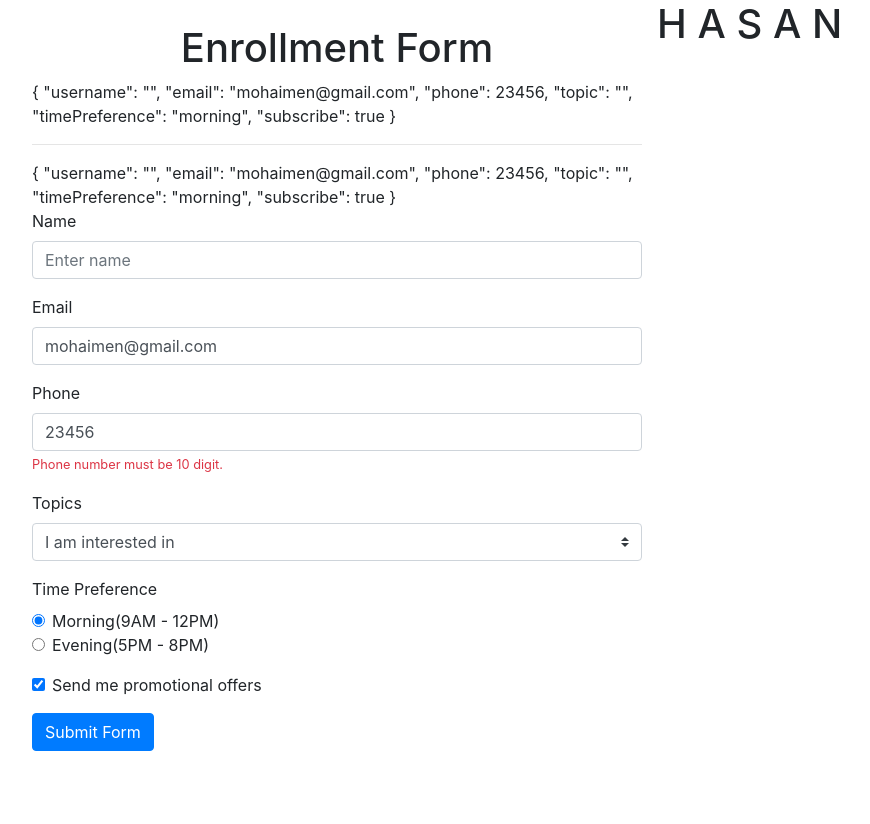
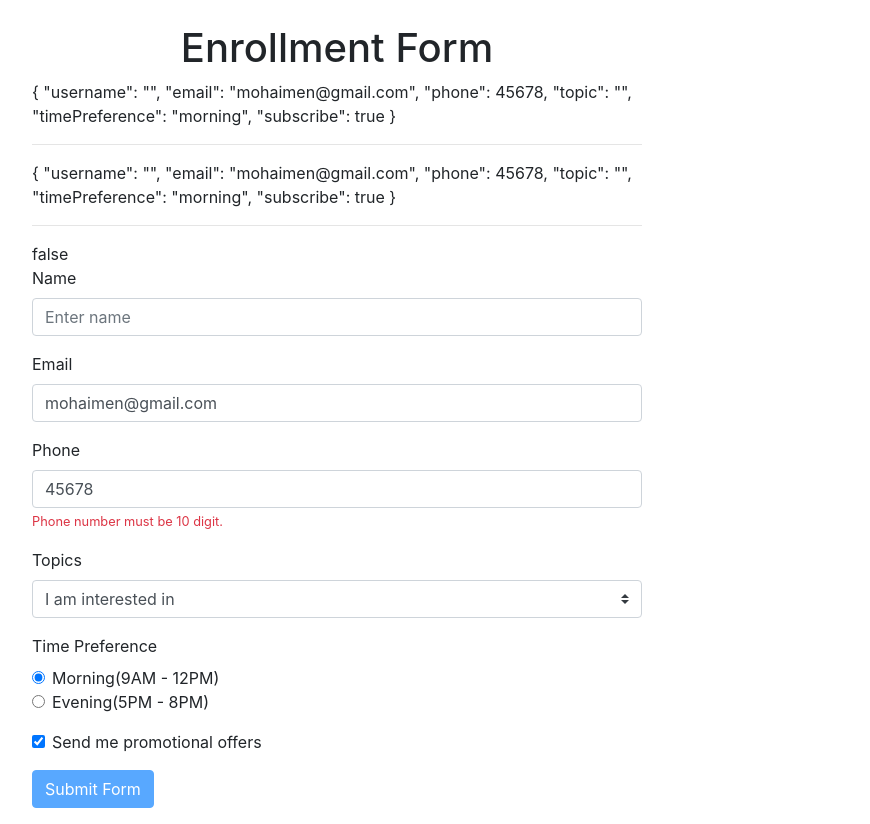
Before and after one commit to mohaimenkhalid/Angular-Forms, an Angular app: page / in a window 1280 px wide. Shown: the whole page, without its empty margins (303-1173 px from the left). Before the commit the page ends 800 px from the top, so only its background shows below. Built offline with nearby package versions, Linux system fonts and the light colour scheme.

Commit message:
Form validation

```diff
--- a/src/app/app.component.html
+++ b/src/app/app.component.html
@@ -6,6 +6,8 @@
         {{ userForm.value | json}}
         <hr>
         {{ userModel | json}}
+        <hr>
+        {{ userForm.valid }}
         <div class="form-group">
           <label>Name</label>
           <input type="text" required class="form-control"
@@ -18,7 +20,13 @@
         </div>
         <div class="form-group">
           <label>Email</label>
-          <input type="email" class="form-control" placeholder="Enter email" name="email" [(ngModel)]="userModel.email">
+          <input type="email" class="form-control" placeholder="Enter email"
+                 name="email" [(ngModel)]="userModel.email" #email="ngModel"
+                 [class.is-invalid] = "email.invalid && email.touched" required
+          >
+          <small class="text-danger"
+                 [class.d-none] = "email.valid || email.untouched"
+          >Email is required.</small>
         </div>
         <div class="form-group">
           <label>Phone</label>
@@ -54,16 +62,16 @@
         </div>
         <div class="form-group">
           <div class="form-check">
-            <input type="checkbox" class="form-check-input" name="subscribe" [(ngModel)]="userModel.subscribe">
-            <label class="form-check-label">Send me promotional offers</label>
+            <input type="checkbox" class="form-check-input" name="subscribe" [(ngModel)]="userModel.subscribe" #subscribe="ngModel" required>
+            <label class="form-check-label">Send me promotional offers</label><br>
+            <small class="text-danger"
+                   [class.d-none] = "subscribe.value === true || ''">Please choose a topic.</small>
           </div>
         </div>
         <div class="form-group">
-          <button class="btn btn-primary">Submit Form</button>
+          <button [disabled]="userForm.form.invalid" class="btn btn-primary">Submit Form</button>
         </div>
       </form>
     </div>
-
-    <h1>H A S A N</h1>
   </div>
 </div>
--- a/src/app/app.component.ts
+++ b/src/app/app.component.ts
@@ -9,5 +9,5 @@ import { User } from './user';
 export class AppComponent {
   topics = ["Angular", "React", "Vue"];
 
-  userModel = new User('', 'mohaimen@gmail.com', 23456, '', 'morning', true);
+  userModel = new User('', 'mohaimen@gmail.com', 45678, '', 'morning', true);
 }
```
